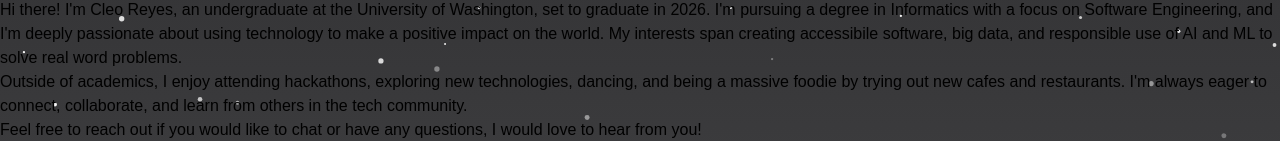
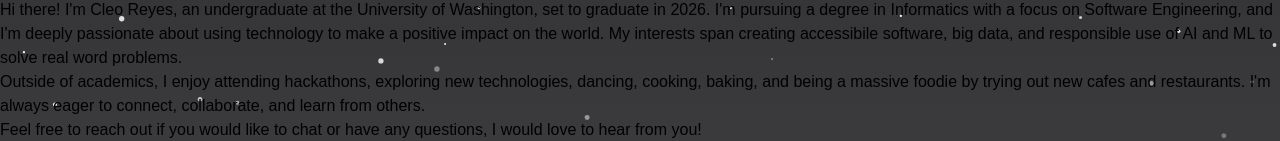
Before and after one commit to cleoreyes/my-website, a Next.js app in the folder my-app/: page /about in a window 1280 px wide. Shown: the part 446-587 px from the top of the page. Built offline with nearby package versions, Linux system fonts and the light colour scheme; a web font is replaced by a local one.

Commit message:
changed about

```diff
--- a/my-app/src/app/about/page.tsx
+++ b/my-app/src/app/about/page.tsx
@@ -78,9 +78,9 @@ export default function About() {
             </p>
             <p className="pb-3">
               Outside of academics, I enjoy attending hackathons, exploring new
-              technologies, dancing, and being a massive foodie by trying out
+              technologies, dancing, cooking, baking, and being a massive foodie by trying out
               new cafes and restaurants. I&apos;m always eager to connect,
-              collaborate, and learn from others in the tech community.
+              collaborate, and learn from others.
             </p>
             <p className="pb-3">
               Feel free to reach out if you would like to chat or have any
```
